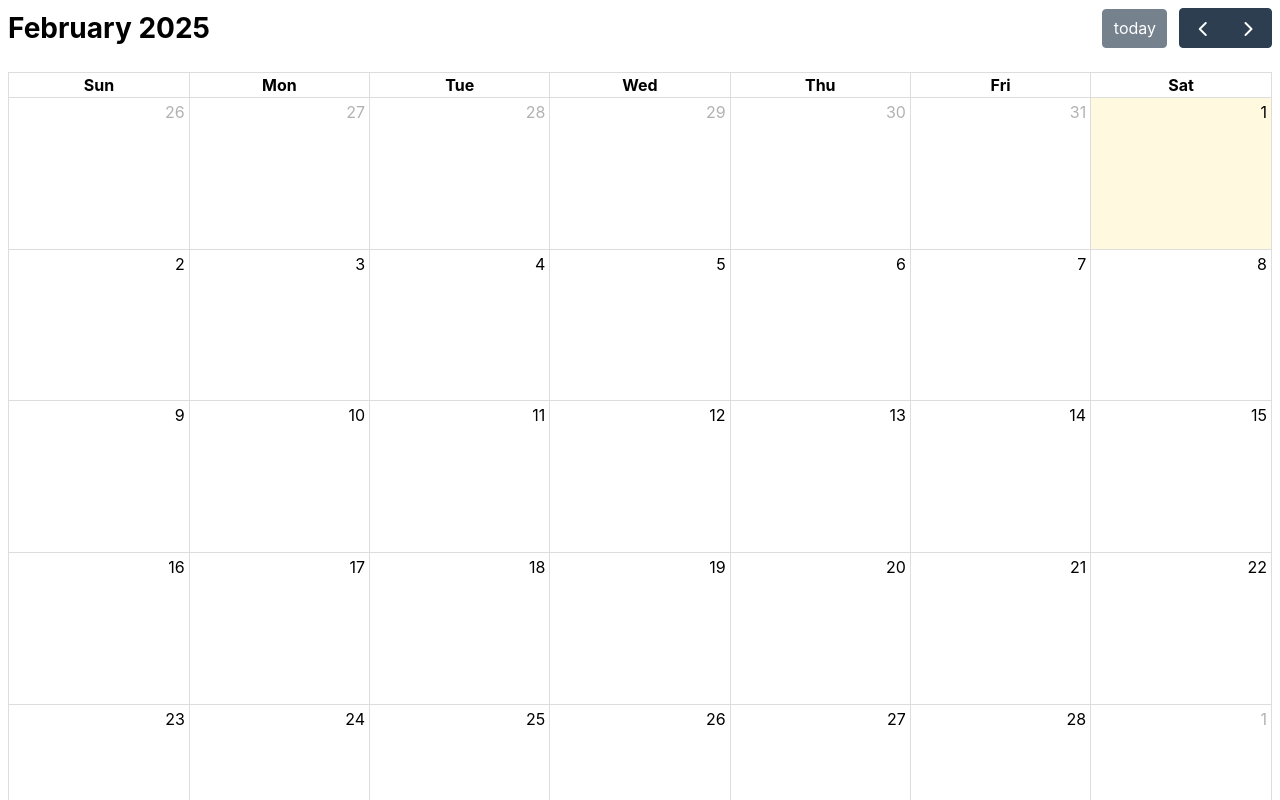
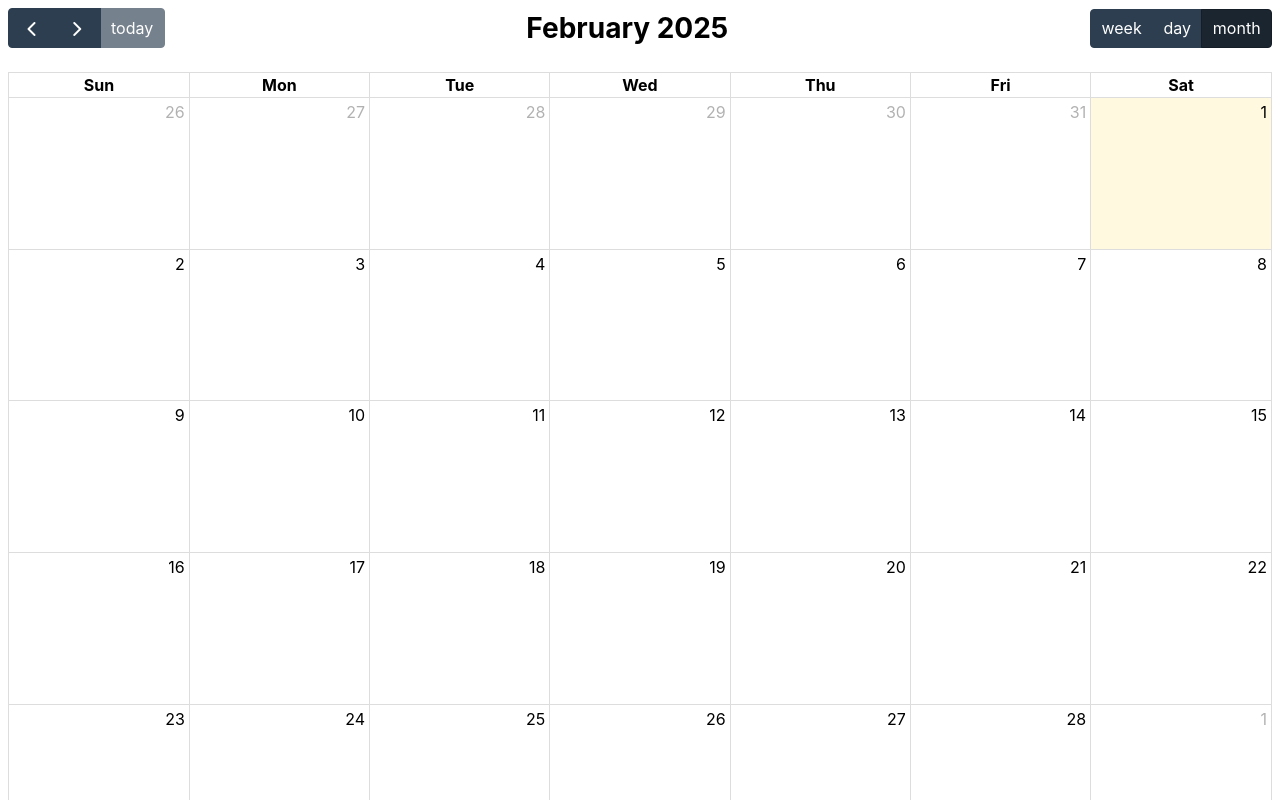
Before and after one commit to adigowda/signoz-assignment, a React (Vite) app: page / in a window 1280 px wide. Shown: the top 800 px of the page. Built offline with nearby package versions, Linux system fonts and the light colour scheme.

Commit message:
feat: modify header to include day, week and monthly views

```diff
--- a/src/components/Calendar/Calendar.tsx
+++ b/src/components/Calendar/Calendar.tsx
@@ -7,6 +7,11 @@ export function Calendar(): JSX.Element {
       <FullCalendar
         plugins={[dayGridPlugin]}
         initialView="dayGridMonth"
+        headerToolbar={{
+          left: "prev,next,today",
+          center: "title",
+          right: "dayGridWeek,dayGridDay,dayGridMonth",
+        }}
       />
     </div>
   );
```
